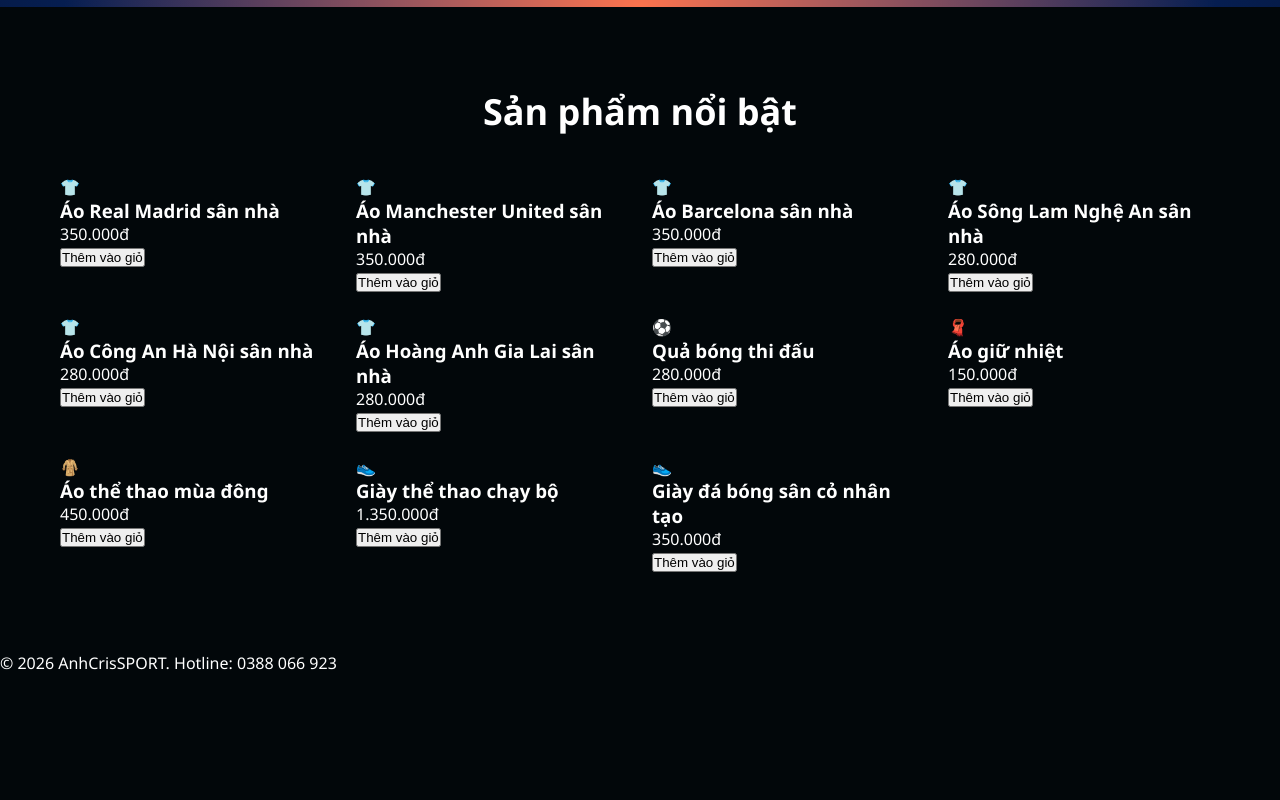
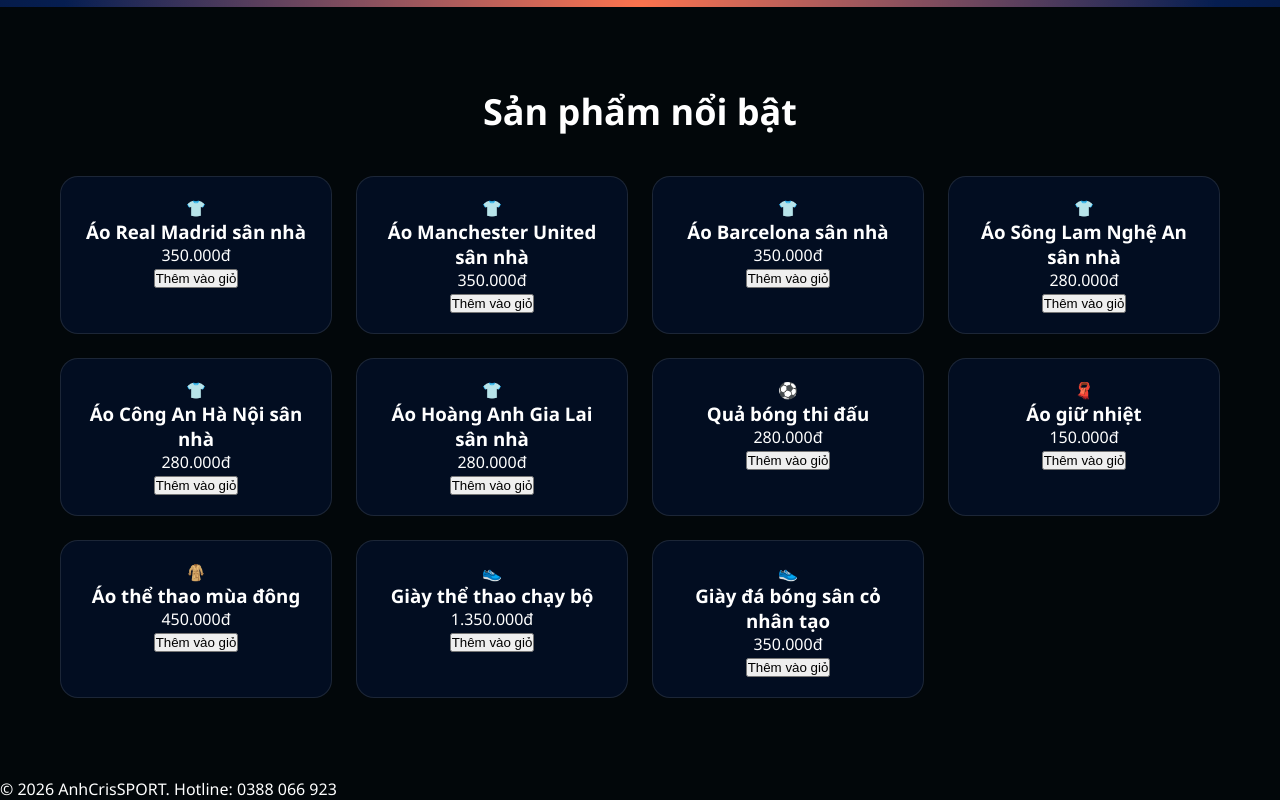
Before and after one commit to nganquocanh231/website_baitaplon_ky1, a plain HTML site: page index.html in a window 1280 px wide. Shown: the part 793-1593 px from the top of the page. Before the commit the page ends 1467 px from the top, so only its background shows below. Drawn offline with Linux system fonts and the light colour scheme.

Commit message:
hiểu ứng kính mở

```diff
--- a/style.css
+++ b/style.css
@@ -40,3 +40,7 @@ nav a:hover { color: #FC734D; }
   display: grid; gap: 24px;
   grid-template-columns: repeat(auto-fit, minmax(240px, 1fr));
 }
+.card {
+  background: rgba(9, 49, 141, 0.18); border: 1px solid rgba(255,255,255,0.1);
+  border-radius: 18px; padding: 20px; text-align: center;
+}
```
